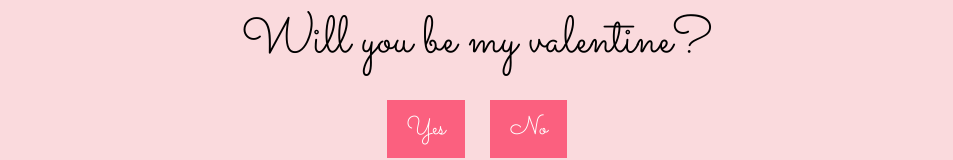
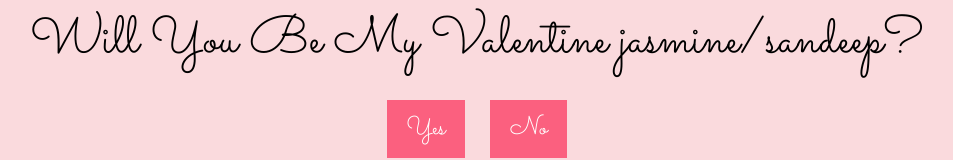
Before and after one commit to allanry/allanry-Valentines-day-question-, a plain HTML site: page index.html in a window 1280 px wide. Shown: the part 471-631 px from the top of the page, without its empty margins (163-1116 px from the left). Drawn offline with Linux system fonts and the light colour scheme.

Commit message:
Update index.html

```diff
--- a/index.html
+++ b/index.html
@@ -3,7 +3,7 @@
 <head>
     <meta charset="UTF-8">
     <meta name="viewport" content="width=device-width, initial-scale=1.0">
-    <title>Will You Be My Valentine?</title>
+    <title>Will You Be My Valentine jasmine/sandeep?</title>
     <link rel="stylesheet" href="https://fonts.googleapis.com/css2?family=Sacramento&display=swap">
     <link rel="stylesheet" href="style.css"> <!-- Link to external stylesheet -->
 </head>
@@ -11,7 +11,7 @@
     <div id="container">
         <div id="image-container"></div> <!-- Container for displaying images -->
         <div id="text-container">
-            <div id="question">Will you be my valentine?</div> <!-- Question -->
+            <div id="question">Will You Be My Valentine jasmine/sandeep?</div> <!-- Question -->
             <div id="options">
                 <button id="yes-button" onclick="selectOption('yes')">Yes</button> <!-- Yes button -->
                 <button id="no-button" onclick="selectOption('no')">No</button> <!-- No button -->
```
